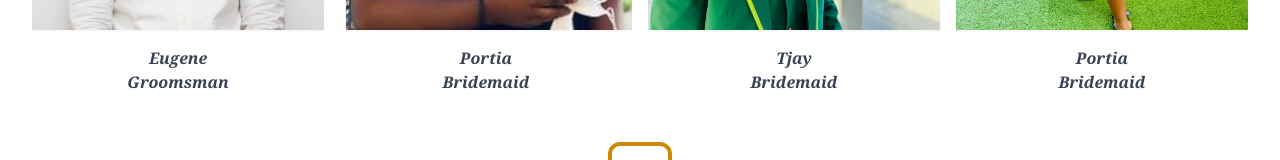
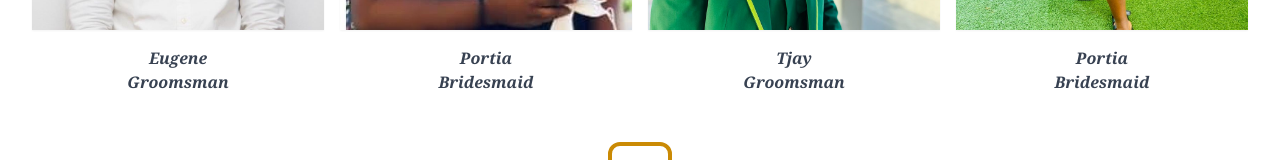
Before and after one commit to niiwade/dangracewedding, a Next.js app: page /wedding-team in a window 1280 px wide. Shown: the part 2058-2218 px from the top of the page. Built offline with nearby package versions, Linux system fonts and the light colour scheme.

Commit message:
added order of service

```diff
--- a/app/order-of-event/page.tsx
+++ b/app/order-of-event/page.tsx
@@ -7,8 +7,18 @@ const Page = () => {
       <div
         className="relative h-screen w-full flex items-center justify-center bg-cover bg-center text-center px-5"
         style={{ backgroundImage: "url('/orderbg.png')" }}
-      ></div>
-      <Events />
+      >
+        <iframe
+          style={{ width: '700px', height: '725px' }}
+          src="https://online.anyflip.com/debya/eglb/index.html#p=2"
+          seamless
+          scrolling="no"
+          frameBorder="0"
+          allowTransparency={true}
+          allowFullScreen
+          className="z-10"
+        />
+      </div>
     </>
   );
 };
--- a/app/wedding-team/page.tsx
+++ b/app/wedding-team/page.tsx
@@ -268,7 +268,7 @@ const Page = () => {
                   <h3 className="text-xs font-semibold sm:text-sm md:text-base text-center">
                     <a href="/" title="" className="cursor-pointer">
                     Portia
-                      <p className="text-center">Bridemaid</p>
+                      <p className="text-center">Bridesmaid</p>
                     </a>
                   </h3>
                 </div>
@@ -288,7 +288,7 @@ const Page = () => {
                   <h3 className="text-xs font-semibold sm:text-sm md:text-base text-center">
                     <a href="/" title="" className="cursor-pointer">
                     Tjay
-                      <p className="text-center">Bridemaid</p>
+                      <p className="text-center">Groomsman</p>
                     </a>
                   </h3>
                 </div>
@@ -309,7 +309,7 @@ const Page = () => {
                   <h3 className="text-xs font-semibold sm:text-sm md:text-base text-center">
                     <a href="/" title="" className="cursor-pointer">
                     Portia
-                      <p className="text-center">Bridemaid</p>
+                      <p className="text-center">Bridesmaid</p>
                     </a>
                   </h3>
                 </div>
```
